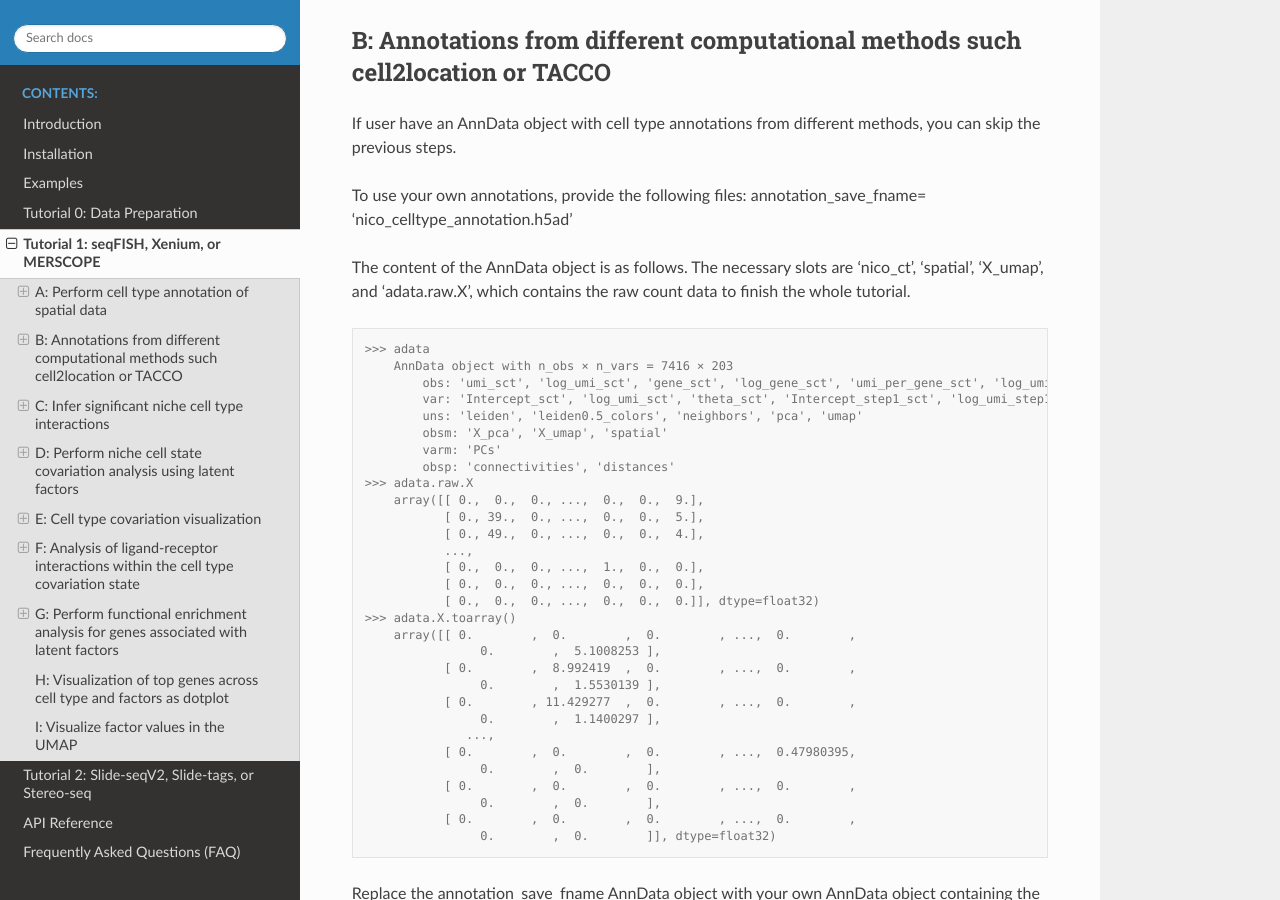
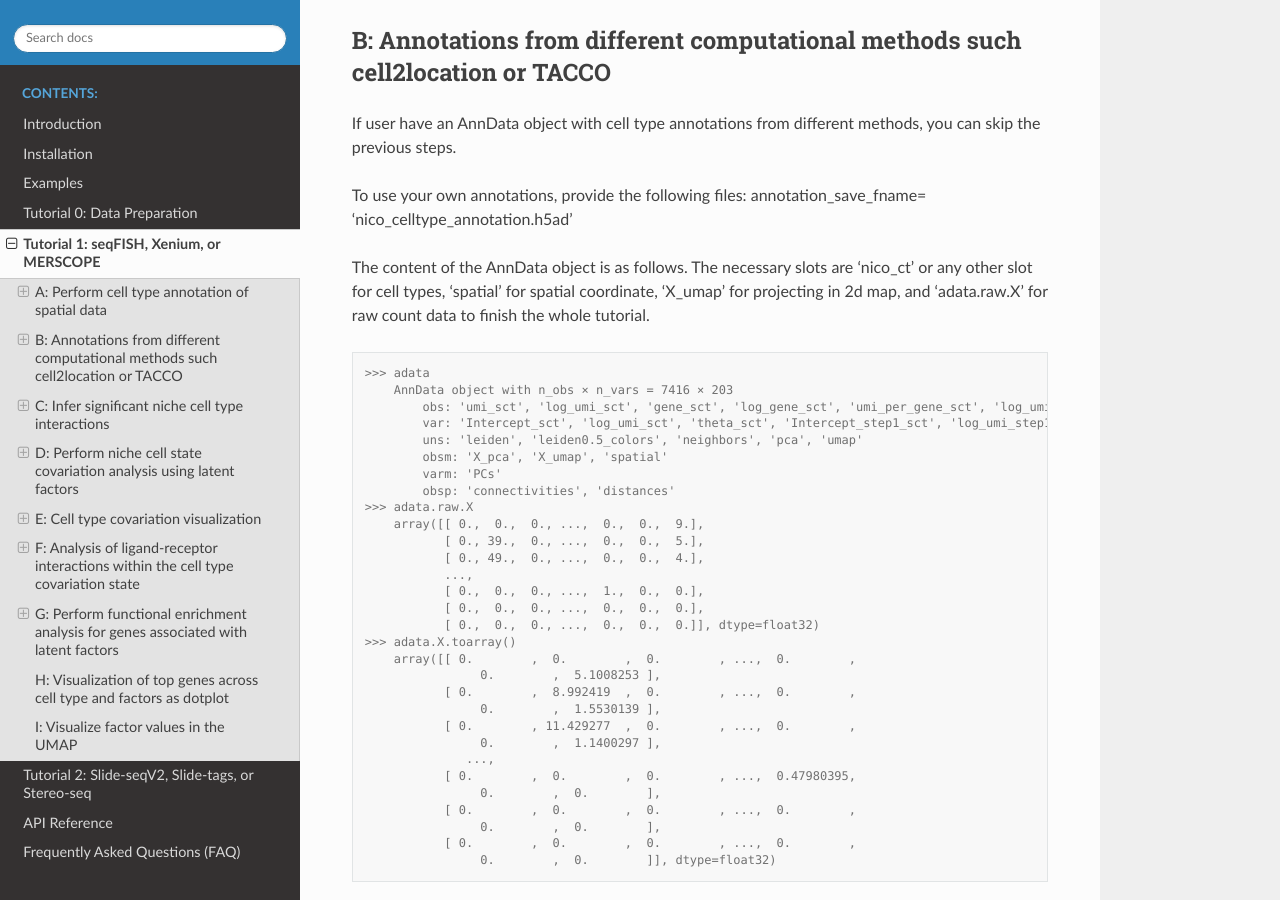
Before and after one commit to ankitbioinfo/NiCo_Documentation, a Sphinx documentation site: the page built from docs/tutorial1.rst, in a window 1280 px wide and 900 px high, scrolled down 3516 px. Built offline with Sphinx 7.4.7 and the Read the Docs theme 2.0.0, drawn with Linux system fonts in a browser that asks for light colours.

Commit message:
Adding NiCo Doc

```diff
--- a/docs/tutorial1.rst
+++ b/docs/tutorial1.rst
@@ -203,7 +203,7 @@ methods, you can skip the previous steps.
 To use your own annotations, provide the following files:
 annotation_save_fname= ‘nico_celltype_annotation.h5ad’
 
-The content of the AnnData object is as follows. The necessary slots are 'nico_ct', 'spatial', 'X_umap', and 'adata.raw.X', which contains the raw count data to finish the whole tutorial.
+The content of the AnnData object is as follows. The necessary slots are 'nico_ct' or any other slot for cell types, 'spatial' for spatial coordinate, 'X_umap' for projecting in 2d map, and 'adata.raw.X' for raw count data to finish the whole tutorial.
 
 .. code-block:: console
 
```
